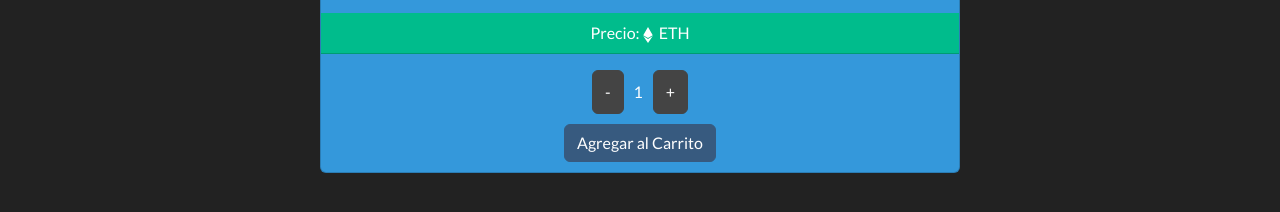
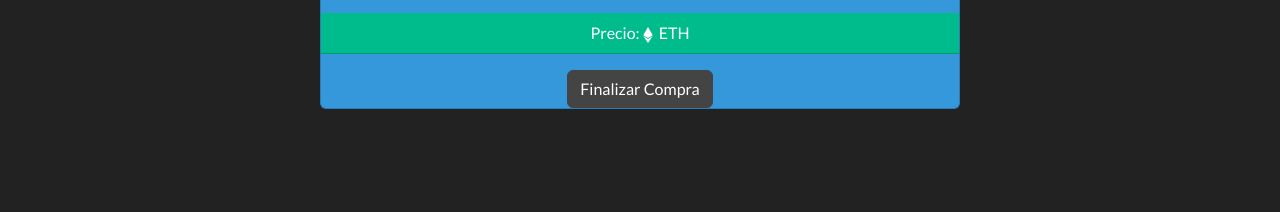
Before and after one commit to Rubenchagu/proyecto_final_React_Ruiz, a React (Create React App) app: page /character/1 in a window 1280 px wide. Both pictures are taken after a click on the button "Agregar al Carrito". Shown: the part 392-604 px from the top of the page. Built offline with nearby package versions, Linux system fonts and the light colour scheme; no server answers.

Commit message:
Sincronizar Counter

```diff
--- a/src/components/ItemCount/ItemCount.js
+++ b/src/components/ItemCount/ItemCount.js
@@ -1,7 +1,7 @@
 
 import { useState } from "react"
 
-const ItemCount = ({stock, initial}) => {
+const ItemCount = ({stock, initial, goToCart}) => {
 
     const [cantidad, setCantidad] = useState(initial)
 
@@ -13,18 +13,18 @@ const ItemCount = ({stock, initial}) => {
     }
 
     const agregarAlCarrito = () => {
-        setCantidad (initial)
+        goToCart();
     }
 
     return (
-        <div>
+        <>
             <div className="d-flex justify-content-center">
                 <button className="btn btn-secondary" onClick={()=>count(-1)}>-</button>
                 <span style={{margin:"10px"}}>{cantidad}</span>
                 <button className="btn btn-secondary" onClick={()=>count(+1)}>+</button>
             </div>
             <button style={{margin:"10px"}} className="btn btn-primary" onClick={() => agregarAlCarrito()}>Agregar al Carrito</button>
-        </div>
+        </>
     )
 }
 
--- a/src/components/ItemDetail/ItemDetail.js
+++ b/src/components/ItemDetail/ItemDetail.js
@@ -1,9 +1,16 @@
-import React from 'react'
+import React, { useState } from 'react'
 import ItemCount from '../ItemCount/ItemCount'
 import infoExtra from '../../infoExtra'
 import { FaEthereum } from 'react-icons/fa';
+import { NavLink } from 'react-router-dom';
 
 const ItemDetail = ({singleNft}) => {
+
+    const [checkOut, setCheckOut ] = useState(true)
+
+    const goToCart = () => {
+        setCheckOut(false)
+    }
 
     const { id, image, name, species, gender, created} = singleNft
     return (
@@ -17,7 +24,12 @@ const ItemDetail = ({singleNft}) => {
             <h6>Creado: {created}</h6>
         </div>
         <div className="card-header m-3 w-100 text-white text-center bg-success">Precio:<FaEthereum/> {infoExtra.precios[id-1]} ETH</div>
-        <ItemCount stock={infoExtra.stock[id-1]} initial={1}/>
+
+        {
+        checkOut
+        ? <ItemCount goToCart= {goToCart} stock={infoExtra.stock[id-1]} initial={1}/>
+        : <NavLink to="/Cart"><button className="btn btn-secondary"> Finalizar Compra </button></NavLink>
+        }
     </div>
     )
 }
```
Also changed, not shown: src/App.js (line endings or trailing spaces).
